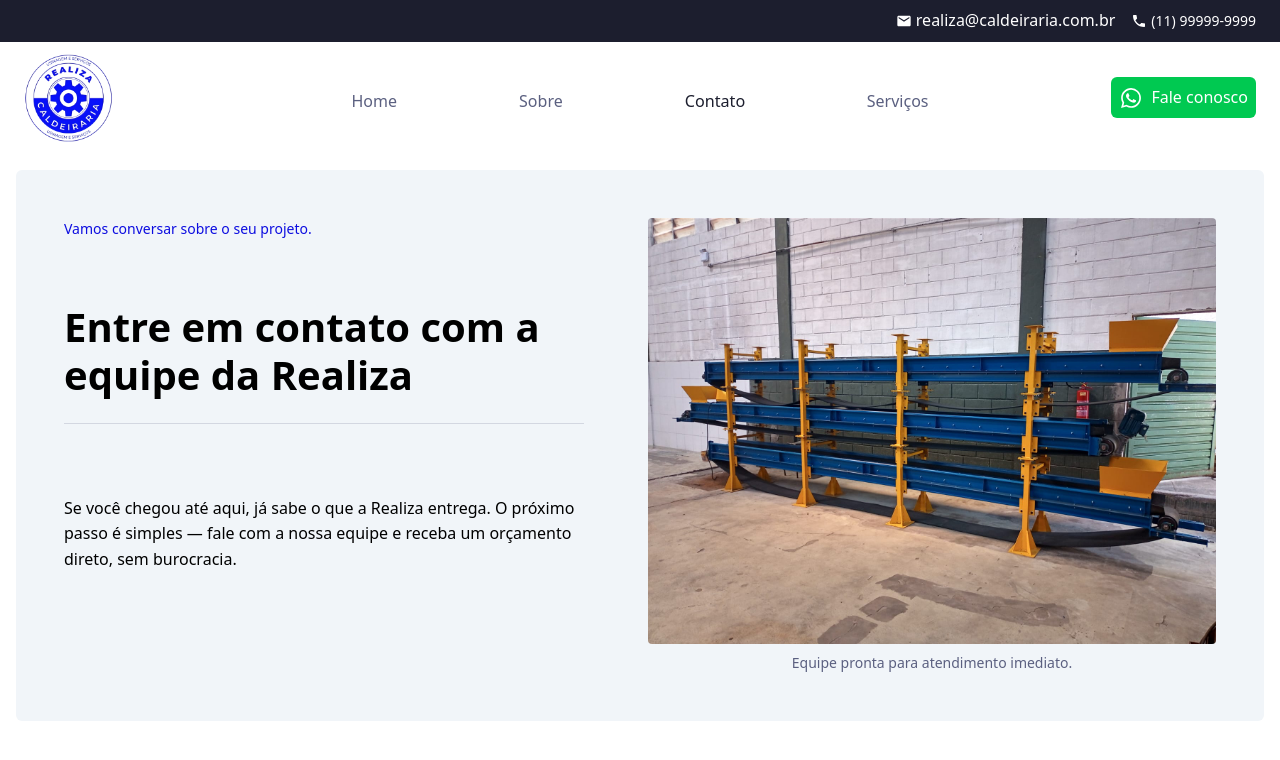
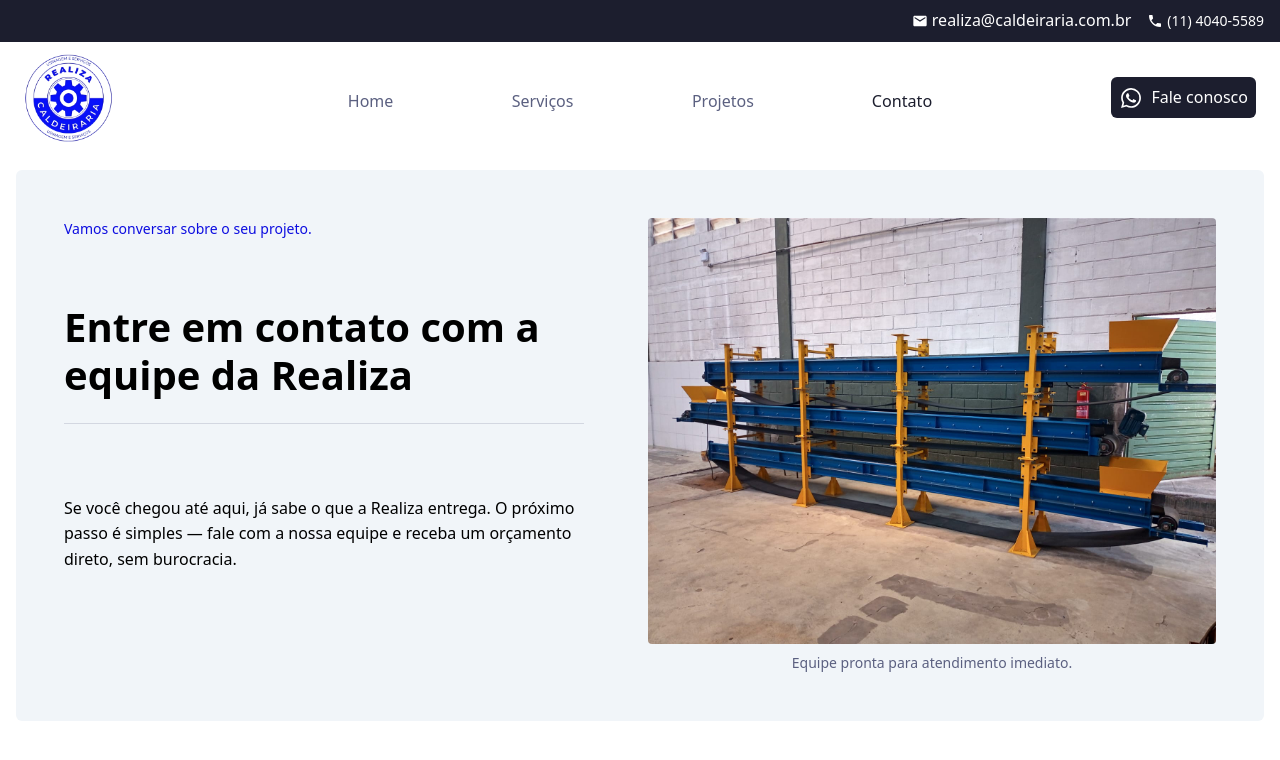
Before and after one commit to FragaTheus/caldeiraria-realiza-site-institucional, a Next.js app: page /contato in a window 1280 px wide. Shown: the top 760 px of the page. Built offline with nearby package versions, Linux system fonts and the light colour scheme.

Commit message:
refac: Mudando layout da hero

```diff
--- a/src/app/layout.tsx
+++ b/src/app/layout.tsx
@@ -2,6 +2,7 @@ import type { Metadata } from "next";
 import { Poppins } from "next/font/google";
 import "./globals.css";
 import AppHeader from "@/shared/components/global/app-header";
+import headerContent from "@/shared/text-content/headerTextContent.json";
 
 const poppins = Poppins({
   variable: "--font-poppins",
@@ -106,7 +107,12 @@ export default function RootLayout({
       <body
         className={`${poppins.variable} antialiased max-w-screen overflow-x-hidden bg-background`}
       >
-        <AppHeader />
+        <AppHeader
+          phone={headerContent.header.contactInfo.phone}
+          email={headerContent.header.contactInfo.email}
+          ctaLabel={headerContent.header.headerCta.label}
+          links={headerContent.header.navLinks}
+        />
         {children}
       </body>
     </html>
--- a/src/shared/components/global/app-header.tsx
+++ b/src/shared/components/global/app-header.tsx
@@ -4,13 +4,16 @@ import logo from "@/shared/assets/logo.png";
 import { CtaButton } from "../ui/app-button";
 import HeaderNavigation from "./navigation";
 
-const AppHeaderContactInfo = () => {
-  const email = "realiza@caldeiraria.com.br";
-  const phone = "(11) 99999-9999";
-
+const AppHeaderContactInfo = ({
+  email,
+  phone,
+}: {
+  email: string;
+  phone: string;
+}) => {
   return (
     <div className="w-full bg-muted text-white">
-      <div className="w-full max-w-7xl mx-auto flex justify-end gap-4 py-2 px-6">
+      <div className="w-full max-w-7xl mx-auto flex justify-end gap-4 py-2 px-4">
         <div className="flex items-center gap-1">
           <MdEmail />
           <small className="md:text-p">{email}</small>
@@ -29,7 +32,7 @@ const AppHeaderToolbar = ({ children }: { children: React.ReactNode }) => {
     <div className="w-full">
       <div
         id="header-toolbar"
-        className="w-full max-w-7xl h-full mx-auto py-3  grid grid-cols-2 lg:grid-cols-12 items-center px-6"
+        className="w-full max-w-7xl h-full mx-auto py-3  grid grid-cols-2 md:grid-cols-12 items-center px-6"
       >
         {children}
       </div>
@@ -42,29 +45,39 @@ const AppLogo = () => {
     <Image
       alt="Realiza Caldeiraria Logo"
       src={logo}
-      className="max-h-13 lg:max-h-22 w-auto  lg:col-span-2 justify-self-start -ml-5.5 md:-ml-8"
+      className="max-h-13 md:max-h-22 w-auto  md:col-span-2 justify-self-start -ml-5.5 md:-ml-8"
       priority
     />
   );
 };
 
-const HeaderCta = () => {
+const HeaderCta = ({ ctaLabel }: { ctaLabel: string }) => {
   return (
-    <CtaButton className="justify-self-end lg:order-last lg:col-span-2 flex items-center bg-green-500! gap-2">
-      <MdWhatsapp className="size-6" />
-      <small className="md:text-p hidden md:inline">Fale conosco</small>
+    <CtaButton className="justify-self-end md:order-last md:col-span-2 flex items-center gap-2">
+      <MdWhatsapp className="size-5 md:size-6" />
+      <small className="md:text-p inline">{ctaLabel}</small>
     </CtaButton>
   );
 };
 
-const AppHeader = () => {
+const AppHeader = ({
+  email,
+  phone,
+  ctaLabel,
+  links,
+}: {
+  email: string;
+  phone: string;
+  ctaLabel: string;
+  links: { label: string; href: string }[];
+}) => {
   return (
     <header id="header" className="w-full min-h-5 flex flex-col">
-      <AppHeaderContactInfo />
+      <AppHeaderContactInfo email={email} phone={phone} />
       <AppHeaderToolbar>
         <AppLogo />
-        <HeaderNavigation />
-        <HeaderCta />
+        <HeaderNavigation links={links} />
+        <HeaderCta ctaLabel={ctaLabel} />
       </AppHeaderToolbar>
     </header>
   );
--- a/src/shared/components/global/navigation.tsx
+++ b/src/shared/components/global/navigation.tsx
@@ -3,14 +3,11 @@
 import Link from "next/link";
 import { usePathname } from "next/navigation";
 
-const links = [
-  { label: "Home", href: "/" },
-  { label: "Sobre", href: "/sobre" },
-  { label: "Contato", href: "/contato" },
-  { label: "Serviços", href: "/servicos" },
-];
-
-const HeaderNavigation = () => {
+const HeaderNavigation = ({
+  links,
+}: {
+  links: { label: string; href: string }[];
+}) => {
   const pathname = usePathname();
 
   return (
--- a/src/shared/components/ui/app-button.tsx
+++ b/src/shared/components/ui/app-button.tsx
@@ -35,7 +35,7 @@ const CtaButton = ({
 }: React.ButtonHTMLAttributes<HTMLButtonElement>) => {
   return (
     <button
-      className={`hover:scale-102 active:scale-98 hover:shadow-md active:shadow-sm transition-all bg-primary text-white text-p font-medium p-2 rounded-md cursor-pointer ${className}`}
+      className={`bg-muted hover:bg-muted/90 active:scale-99 text-white text-p font-medium p-2 rounded-md cursor-pointer flex items-center ${className} transition-all`}
       {...rest}
     >
       {children}
--- /dev/null
+++ b/src/shared/text-content/headerTextContent.json
@@ -0,0 +1,30 @@
+{
+    "header": {
+        "contactInfo":{
+            "email": "realiza@caldeiraria.com.br",
+            "phone": "(11) 4040-5589"
+        },
+        "navLinks": [
+            {
+                "label": "Home",
+                "href": "/"
+            },
+            {
+                "label": "Serviços",
+                "href": "/servicos"
+            },
+            {
+                "label": "Projetos",
+                "href": "/projetos"
+            },
+            {
+                "label": "Contato",
+                "href": "/contato"
+            }
+        ],
+        "headerCta": {
+            "label": "Fale conosco",
+            "href": "/contato"
+        }
+    }
+}
```
